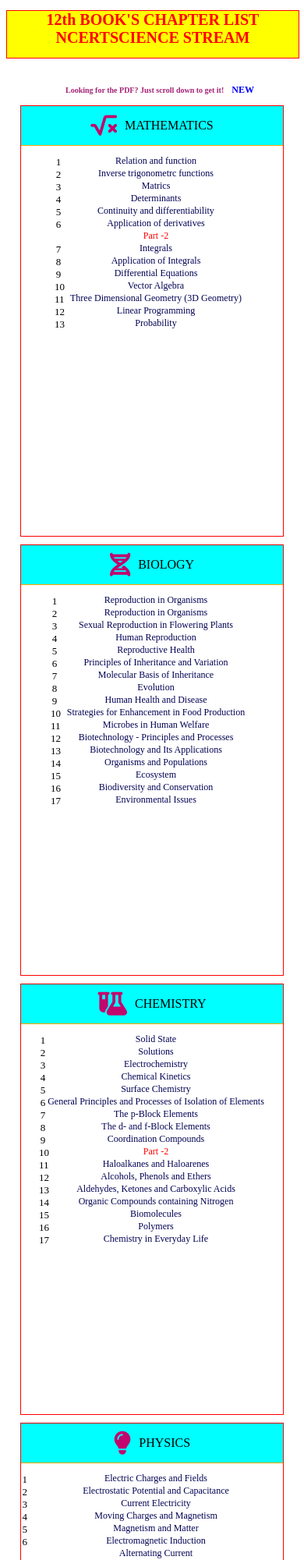
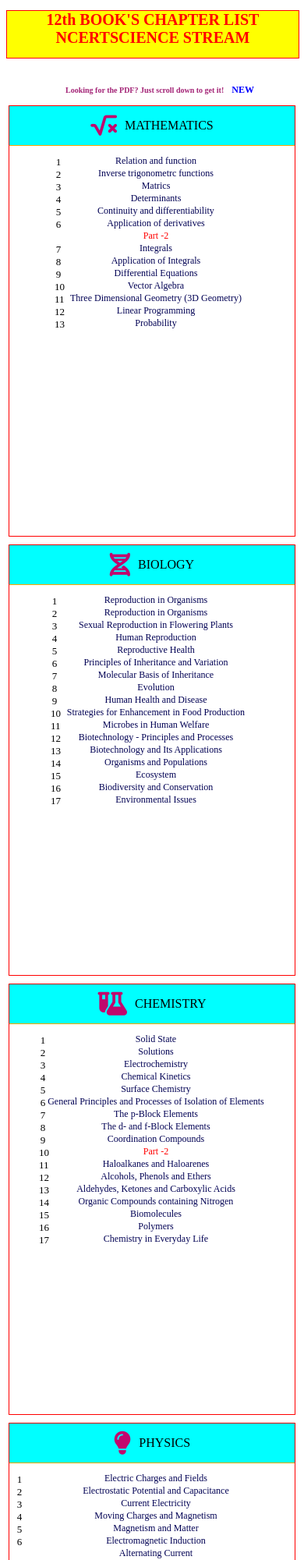
Before and after one commit to Prakash-Raj-Mehta/12th-class, a plain HTML site: page index.html in a window 390 px wide. Shown: the top 2000 px of the page at 78% size. Drawn offline with Linux system fonts and the light colour scheme.

Commit message:
Update style.css

```diff
--- a/style.css
+++ b/style.css
@@ -390,30 +390,30 @@ button:hover{
 }
 @media (min-width: 330px) and (max-width: 430px) {
     .mathematic {
-        width: 90%;
+        width: 98%;
     }
 }
 
 @media (min-width: 330px) and (max-width: 430px) {
     .biology {
-        width: 90%;
+        width: 98%;
     }
 }
 
 @media (min-width: 330px) and (max-width: 430px) {
     .chemistry {
-        width: 90%;
+        width: 98%;
     }
 }
 @media (min-width: 330px) and (max-width: 430px) {
     .physics {
-        width: 90%;
+        width: 98%;
     }
 }
 
 @media (min-width: 330px) and (max-width: 430px) {
     .english {
-        width: 90%;
+        width: 98%;
     }
 }
 
```
